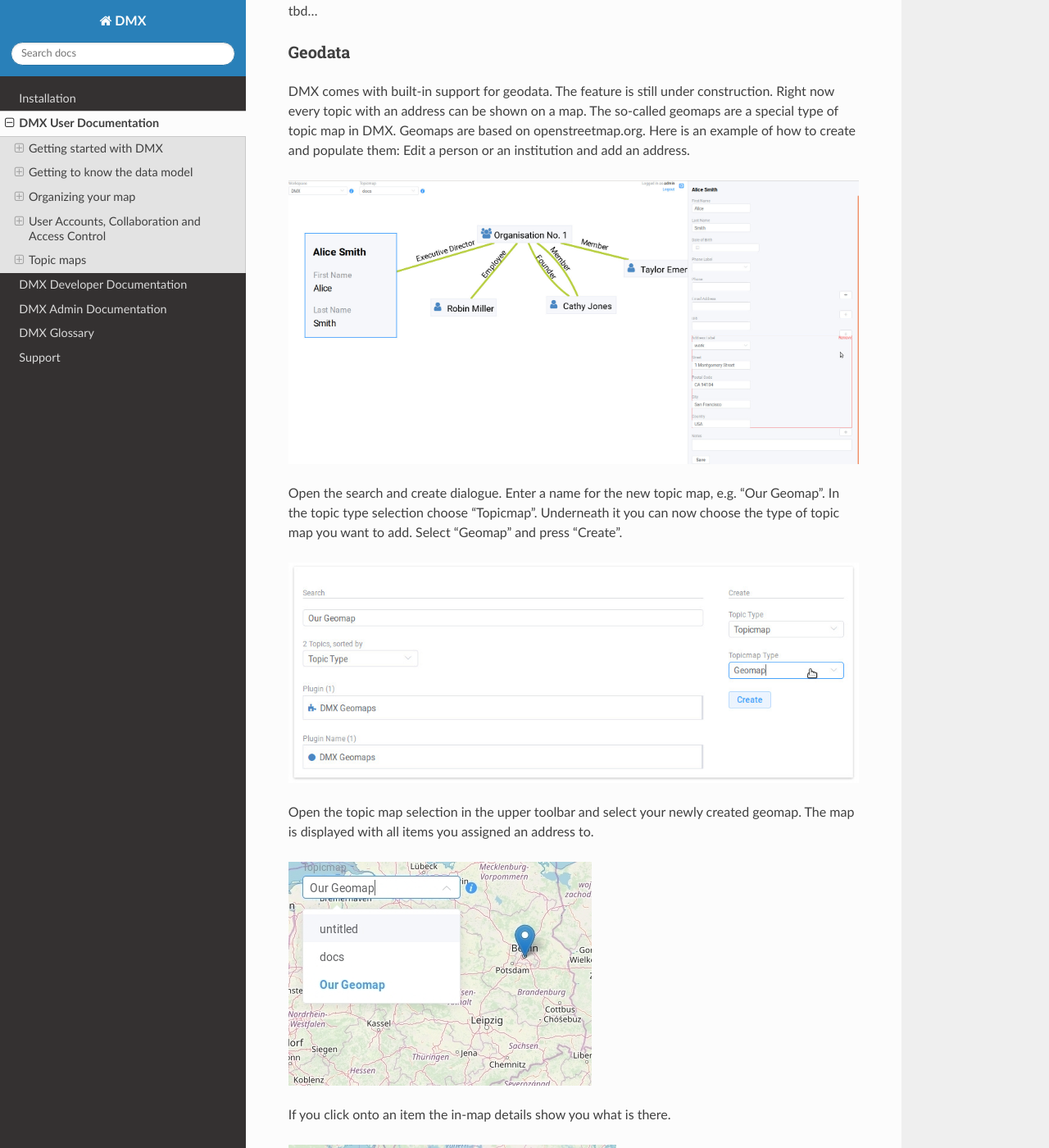
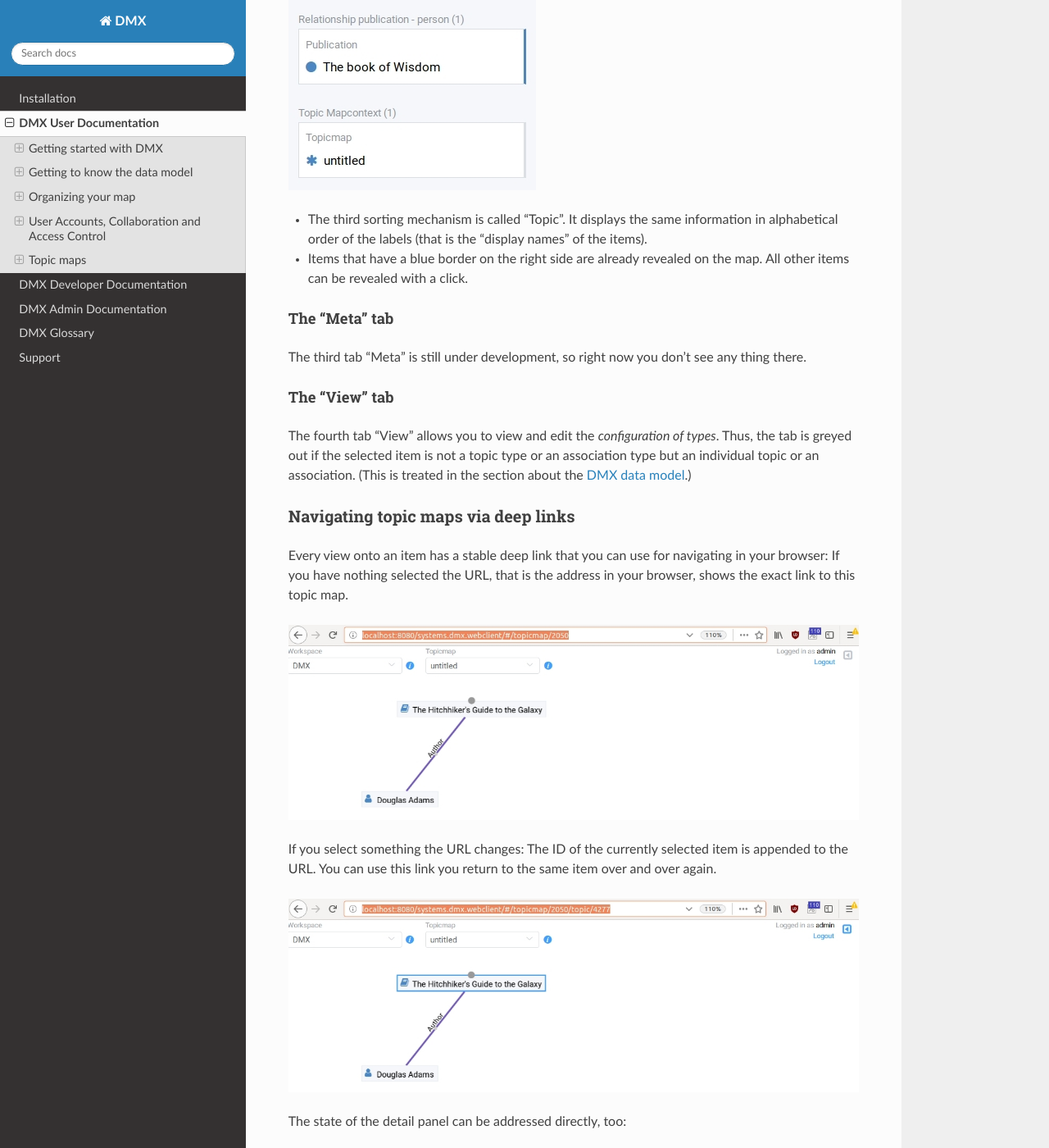
Before and after one commit to dmx-systems/dmx-documentation, a Sphinx documentation site: the page built from docs/user.rst, in a window 1280 px wide and 1400 px high, scrolled down 21175 px. Shown: the whole window at 82% size. Built offline with Sphinx 7.4.7 and the Read the Docs theme 2.0.0, drawn with Linux system fonts in a browser that asks for light colours; some of the changed text lies outside the part shown.

Commit message:
Explained edge connectivity and deep links

```diff
--- a/docs/user.rst
+++ b/docs/user.rst
@@ -127,53 +127,6 @@
 
 .. image:: _static/inline-editing.jpg
 
-.. _user-introduction-to-detail-panel-label:
-
-Navigating topic maps via the detail panel
-==========================================
-
-The detail panel offers lots of features to explore your data so here is an in-depth introduction to the detail panel.
-
-The detail panel can only be opened if you have selected an item on the map and it will stay open as long as you have a selected item.
-
-The "Info" tab
---------------
-
-The first tab is a general info tab. It is always named after the type of the selected item, e.g. "Person" or "Event". In its display mode it shows only those fields containing data. You can click "Reveal" on details to reveal them on the current topic map.
-
-.. image:: _static/detail-panel-reveal-button.png
-
-The first tab also has an edit button at the bottom. If you enter the editing mode, you get all fields that you can fill in for the respective topic type or association type. These fields come from your type definitions (see below).
-
-.. image:: _static/detail-panel-editing-mode.jpg
-
-The "Related" tab
------------------
-
-The second tab is called "Related". It lists *all* topics related to your selection:
-
-* On top, you can see the number of related items and the sort order. By default the list is sorted by topic type. In the example below you can see that the selected person is related to an organization, to the person's name, to a publication, to the topic type "Person", to the topic map you are working on and to the workspace you are in. This means that you can navigate your content and your data model in the same place. (You will learn more about these concepts in the section about the :ref:`DMX data model<user-getting-to-know-the-data-model-label>`.)
-* Additionally, every list item contains information about the association type between the selected person and the other items, e.g. their role in the organization, or that this person is an instance of the topic type person.
-
-.. image:: _static/detail-panel-related-tab.jpg
-
-* Depending on what are searching you might want to change the sort order. If you select "Association Type" in the upper drop-down menu you get a different view onto the same data: Think of a working situation where you look for all publications the selected person wrote or for all organizations that person is related to. You could list them with the sort order "Association Type" as shown here:
-
-.. image:: _static/detail-panel-related-tab-sort-order.jpg
-
-* The third sorting mechanism is called "Topic". It displays the same information in alphabetical order of the labels (that is the "display names" of the items).
-* Items that have a blue border on the right side are already revealed on the map. All other items can be revealed with a click.
-
-The "Meta" tab
---------------
-
-The third tab "Meta" is still under development, so right now you don't see any thing there.
-
-The "View" tab
---------------
-
-The fourth tab "View" allows you to view and edit the *configuration of types*. Thus, the tab is greyed out if the selected item is not a topic type or an association type but an individual topic or an association. (This is treated in the section about the :ref:`DMX data model<user-getting-to-know-the-data-model-label>`.)
-
 .. _user-getting-to-know-the-data-model-label:
 
 ******************************
@@ -299,6 +252,22 @@
 To continue working, you might want to :ref:`bulk select<user-bulk-selection-label>` and :ref:`hide<user-hide-items-label>` the data model.
 
 .. image:: _static/topic-map-with-custom-assoc-and-instances.jpg
+
+.. _user-edge-connections-label:
+
+Visualizing edge connections
+============================
+
+In the examples above you have seen nodes that are connected by edges, e.g. two topics (or topic types) that are connected by associations.
+This is not sufficient in a data model that is supposed to show real-world relationships.
+The associations themselves can be very complex and can have many properties.
+DMX can visualize this as edges connecting to other edges.
+
+Let's return to the example of a publication and its author:
+The authorship is a qualified description of the association between a person and a publication.
+If you reveal the "What's related" of such a qualified association you can see the connection between the association and and the association type:
+
+.. image:: _static/edge-connection.jpg
 
 .. _user-organizing-your-map-label:
 
@@ -472,7 +441,89 @@
 Topic maps
 **********
 
-tbd...
+.. _user-introduction-to-detail-panel-label:
+
+Navigating topic maps via the detail panel
+==========================================
+
+The detail panel offers lots of features to explore your data so here is an in-depth introduction to the detail panel.
+
+The detail panel can only be opened if you have selected an item on the map and it will stay open as long as you have a selected item.
+
+The "Info" tab
+--------------
+
+The first tab is a general info tab.
+It is always named after the type of the selected item, e.g. "Person" or "Event".
+In its display mode it shows only those fields containing data.
+You can click "Reveal" on details to reveal them on the current topic map.
+
+.. image:: _static/detail-panel-reveal-button.png
+
+The first tab also has an edit button at the bottom.
+If you enter the editing mode, you get all fields that you can fill in for the respective topic type or association type.
+These fields come from your type definitions (see below).
+
+.. image:: _static/detail-panel-editing-mode.jpg
+
+The "Related" tab
+-----------------
+
+The second tab is called "Related".
+It lists *all* topics related to your selection:
+
+* On top, you can see the number of related items and the sort order. By default the list is sorted by topic type. In the example below you can see that the selected person is related to an organization, to the person's name, to a publication, to the topic type "Person", to the topic map you are working on and to the workspace you are in. This means that you can navigate your content and your data model in the same place. (You will learn more about these concepts in the section about the :ref:`DMX data model<user-getting-to-know-the-data-model-label>`.)
+* Additionally, every list item contains information about the association type between the selected person and the other items, e.g. their role in the organization, or that this person is an instance of the topic type person.
+
+.. image:: _static/detail-panel-related-tab.jpg
+
+* Depending on what are searching you might want to change the sort order. If you select "Association Type" in the upper drop-down menu you get a different view onto the same data: Think of a working situation where you look for all publications the selected person wrote or for all organizations that person is related to. You could list them with the sort order "Association Type" as shown here:
+
+.. image:: _static/detail-panel-related-tab-sort-order.jpg
+
+* The third sorting mechanism is called "Topic". It displays the same information in alphabetical order of the labels (that is the "display names" of the items).
+* Items that have a blue border on the right side are already revealed on the map. All other items can be revealed with a click.
+
+The "Meta" tab
+--------------
+
+The third tab "Meta" is still under development, so right now you don't see any thing there.
+
+The "View" tab
+--------------
+
+The fourth tab "View" allows you to view and edit the *configuration of types*.
+Thus, the tab is greyed out if the selected item is not a topic type or an association type but an individual topic or an association.
+(This is treated in the section about the :ref:`DMX data model<user-getting-to-know-the-data-model-label>`.)
+
+.. _user-navigating-topic-maps-via-deep-links-label:
+
+Navigating topic maps via deep links
+====================================
+
+Every view onto an item has a stable deep link that you can use for navigating in your browser:
+If you have nothing selected the URL, that is the address in your browser, shows the exact link to this topic map.
+
+.. image:: _static/deep-link-topic-map.jpg
+
+If you select something the URL changes:
+The ID of the currently selected item is appended to the URL.
+You can use this link you return to the same item over and over again.
+
+.. image:: _static/deep-link-topic-map-with-topic.jpg
+
+The state of the detail panel can be addressed directly, too:
+
+* Append "/info" to the URL and the detail panel's "Info" tab will open.
+* Append "/edit" to enter the editing mode directly.
+* Append "/related" to open the "Related" tab directly.
+
+.. image:: _static/deep-link-topic-map-with-topic-in-edit-mode.jpg
+
+This means that ou can use the back and forward buttons of your browser to navigate.
+Going back brings you back to the situation you wer looking at before.
+It is not an "undo" though:
+Going back does not revert you latest change.
 
 .. _user-geodata-label:
 
```
Also changed, not shown: docs/_static/deep-link-topic-map-with-topic-in-edit-mode.jpg (added), docs/_static/deep-link-topic-map-with-topic.jpg (added), docs/_static/deep-link-topic-map.jpg (added).
